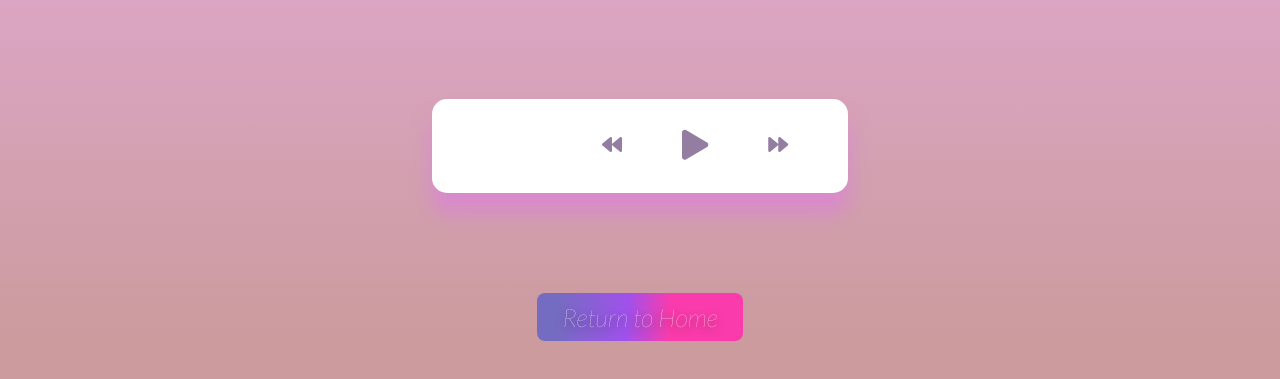
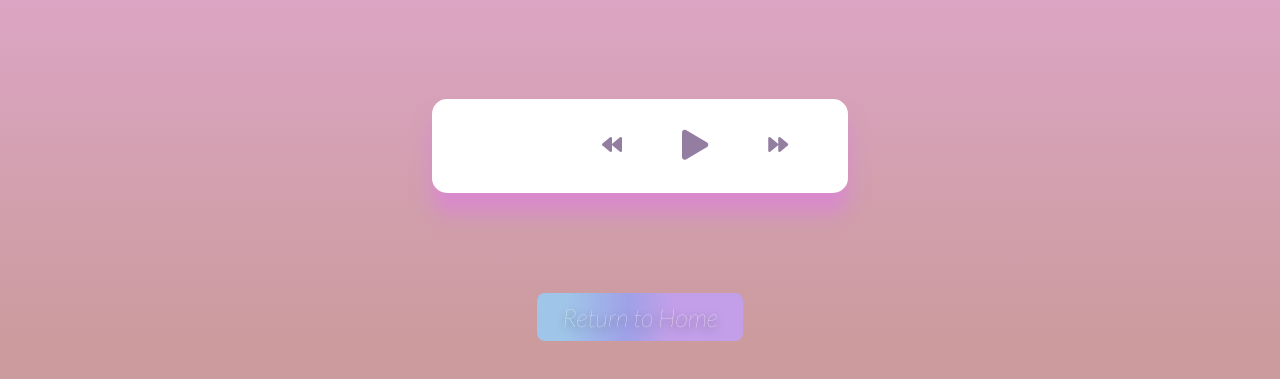
Before and after one commit to lindslewis/music-generator, a plain HTML site: page players/asiya copy.html in a window 1280 px wide. Shown: the part 271-650 px from the top of the page. Drawn offline with Linux system fonts and the light colour scheme; a web font is replaced by a local one.

Commit message:
slight changes to buttons

```diff
--- a/players/asiya copy.css
+++ b/players/asiya copy.css
@@ -140,15 +140,11 @@
     transition: width 0.1s linear;
   }
 
-  #returnHome {
-    /* text-decoration: none;
-    text-align: center;
-    justify-content: center;
-    font-size: large; */
+#returnHome {
   background-image: linear-gradient(92.88deg,
-  #746CC0 9.16%,
-  #A051EB 43.89%,
-  #FA3BAB 64.72%);
+  #9FC5E8 14.56%,
+  #9FA1E8 43.89%,
+  #C29FE8 64.72%);
   border-radius: 8px;
   border-style: none;
   box-sizing: border-box;
@@ -171,5 +167,4 @@
 returnHome:hover {
   box-shadow: rgba(80, 63, 205, 0.5) 0 1px 30px;
   transition-duration: .1s;
-
 }
--- a/players/lindsay copy.css
+++ b/players/lindsay copy.css
@@ -142,9 +142,9 @@
 
   #returnHome {
   background-image: linear-gradient(92.88deg,
-    #9FC5E8 14.56%,
-    #9FA1E8 43.89%,
-    #C29FE8 64.72%);
+  #746CC0 9.16%,
+  #A051EB 43.89%,
+  #FA3BAB 64.72%);
   border-radius: 8px;
   border-style: none;
   box-sizing: border-box;
@@ -167,4 +167,5 @@
 returnHome:hover {
   box-shadow: rgba(80, 63, 205, 0.5) 0 1px 30px;
   transition-duration: .1s;
+
 }
```
Lines whose indentation alone changed are shown as unchanged.
